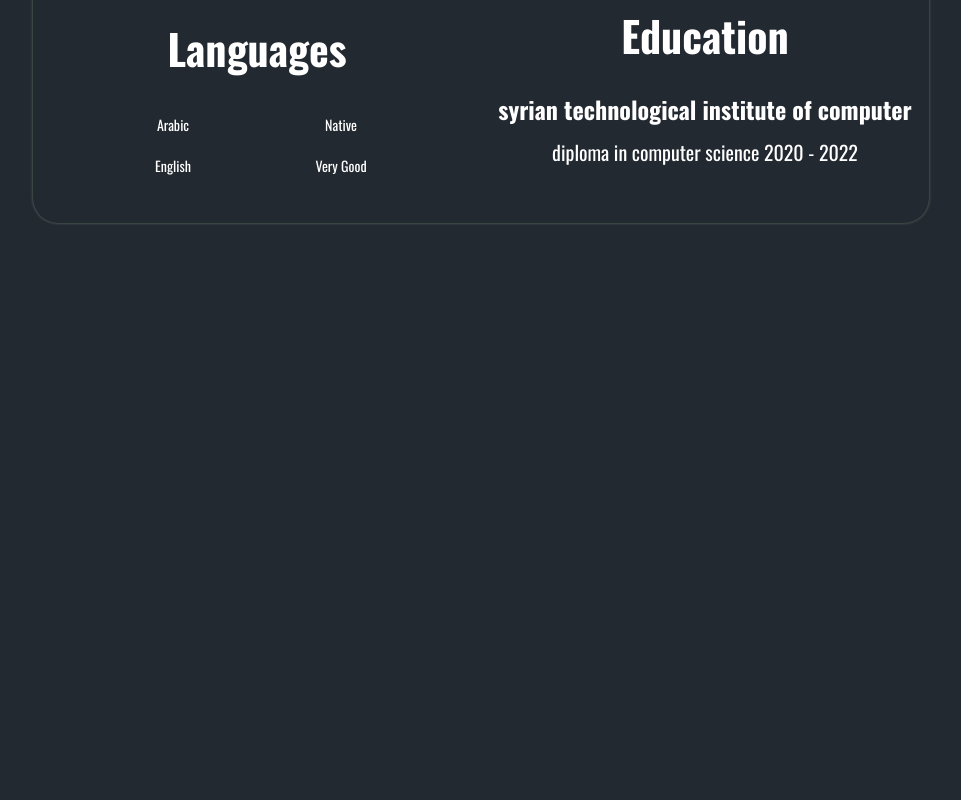
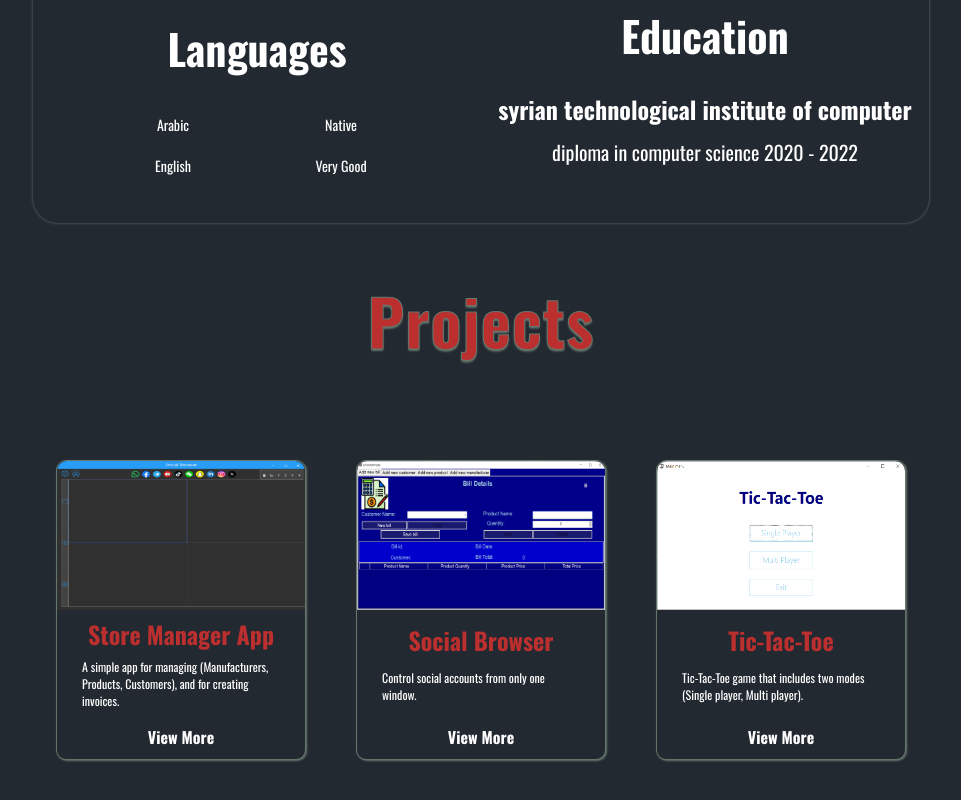
Before and after one commit to meladak286/meladak286.github.io, a Vue app: page / in a window 1280 px wide. Shown: the part 1021-1821 px from the top of the page, without its empty margins (159-1120 px from the left). Before the commit the page ends 1294 px from the top, so only its background shows below. Built offline with nearby package versions, Linux system fonts and the light colour scheme.

Commit message:
Add projects view to the main page

```diff
--- a/src/App.vue
+++ b/src/App.vue
@@ -1,6 +1,7 @@
 <script setup>
 import homeView from "./views/HomeView.vue";
 import SkillsView from "./views/SkillsView.vue";
+import ProjectsView from "./views/ProjectsView.vue";
 </script>
 
 <template>
@@ -8,6 +9,8 @@ import SkillsView from "./views/SkillsView.vue";
     <homeView />
     <h1 class="section-title">Skills</h1>
     <SkillsView />
+    <h1 class="section-title">Projects</h1>
+    <ProjectsView />
   </div>
 </template>
 
```
